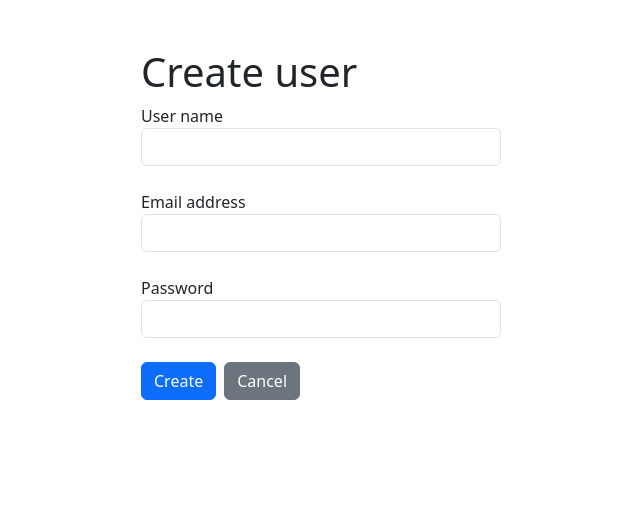
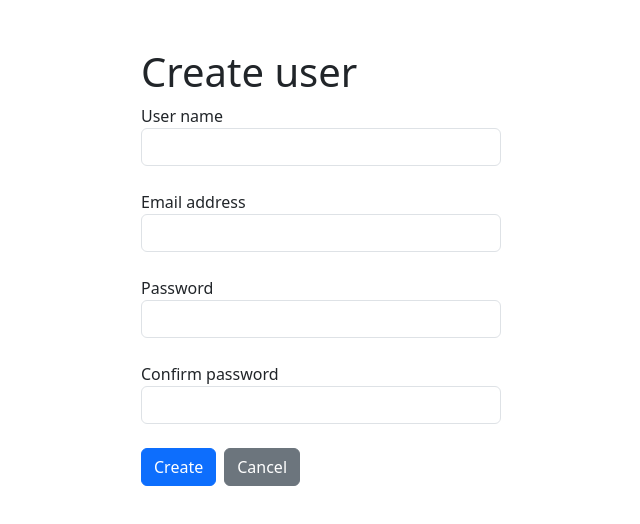
Before and after one commit to raynizm/laboration-3, a React (Vite) app: page / in a window 1280 px wide. Shown: the top 524 px of the page, without its empty margins (319-959 px from the left). Built offline with nearby package versions, Linux system fonts and the light colour scheme.

Commit message:
feat: add confirm password field to user creation form

```diff
--- a/src/App.jsx
+++ b/src/App.jsx
@@ -1,6 +1,6 @@
 import { useState } from 'react'
 
-const emptyForm = { username: '', email: '', password: '' }
+const emptyForm = { username: '', email: '', password: '', confirmPassword: '' }
 
 function App() {
   const [form, setForm] = useState(emptyForm)
@@ -52,6 +52,16 @@ function App() {
             onChange={handleChange}
           />
         </label>
+        <label className="form-label w-100">
+          Confirm password
+          <input
+            className="form-control"
+            type="password"
+            name="confirmPassword"
+            value={form.confirmPassword}
+            onChange={handleChange}
+          />
+        </label>
         <div className="d-flex gap-2">
           <button type="submit" className="btn btn-primary">Create</button>
           <button
```
